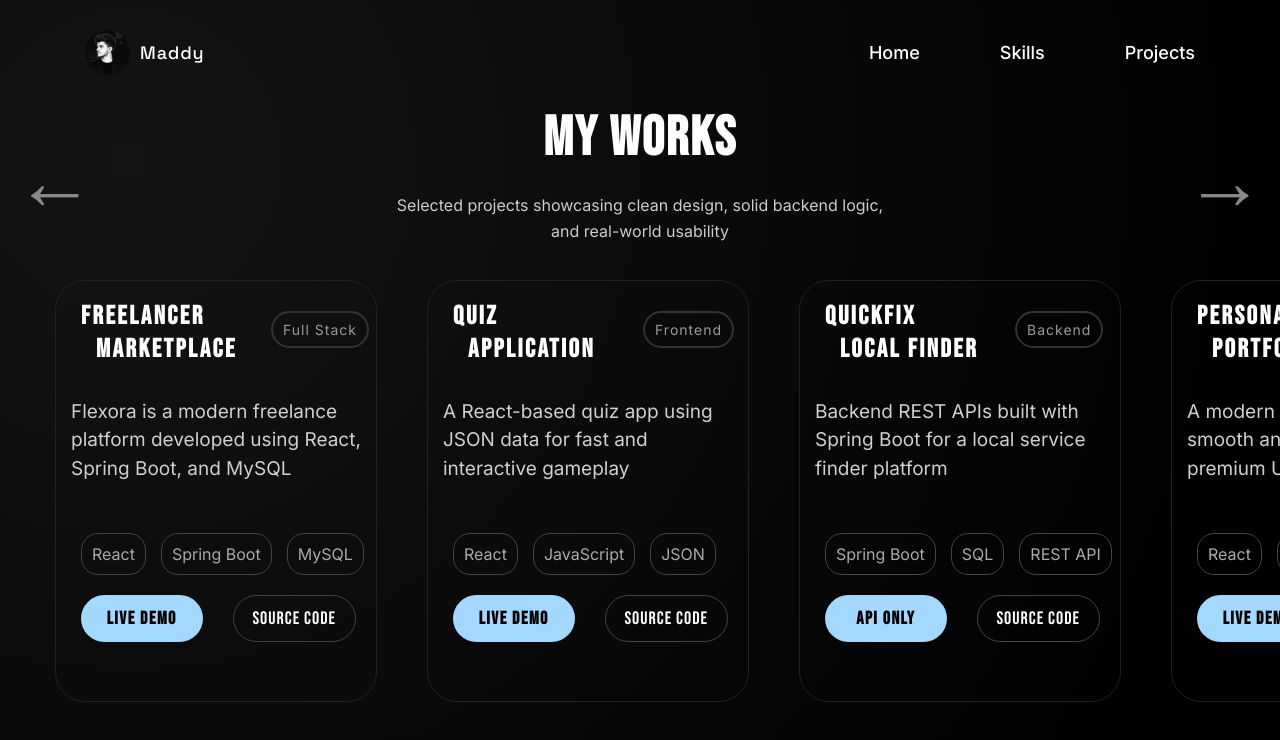
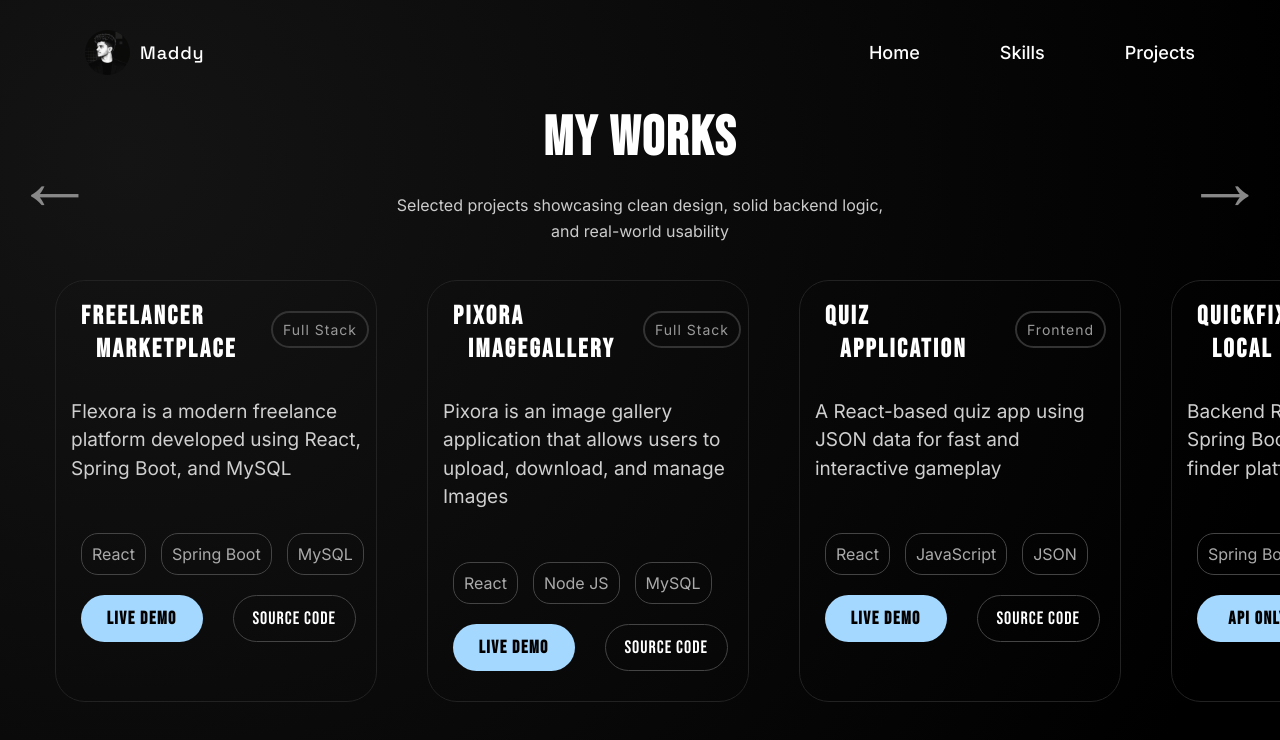
Before and after one commit to Madhavan1232/portfolio, a React (Create React App) app: page /#/projects in a window 1280 px wide. Shown: the top 740 px of the page. Built offline with nearby package versions, Linux system fonts and the light colour scheme.

Commit message:
Update Projects

```diff
--- a/src/Home/home.jsx
+++ b/src/Home/home.jsx
@@ -1,7 +1,6 @@
 import "./home.css";
 import home_bg from "./home-page.png";
 import Typewriter from "typewriter-effect";
-
 
 function Home() {
   return (
--- a/src/projects/projects.jsx
+++ b/src/projects/projects.jsx
@@ -55,6 +55,50 @@ function Projects() {
                 onClick={() =>
                   window.open(
                     "https://github.com/Madhavan1232/freelance-marketplace"
+                  )
+                }
+              >
+                Source Code
+              </button>
+            </div>
+
+          </div>
+        </div>
+        <div className="project-item">
+          <div className="project-card">
+
+            <div className="project-header">
+              <span className="title-line">Pixora</span>
+              <span className="title-line second">ImageGallery</span>
+              <span className="project-type">Full Stack</span>
+            </div>
+
+            <p className="project-desc">
+              Pixora is an image gallery application that allows users to upload, download, and manage Images
+            </p>
+
+            <div className="project-techs">
+              <span>React</span>
+              <span>Node JS</span>
+              <span>MySQL</span>
+            </div>
+
+            <div className="action-btn">
+              <button
+                className="live-btn"
+                onClick={() =>
+                  window.open(
+                    "https://pixorafrontend.z29.web.core.windows.net/"
+                  )
+                }
+              >
+                Live Demo
+              </button>
+              <button
+                className="code-btn"
+                onClick={() =>
+                  window.open(
+                    "https://github.com/Madhavan1232/ImageGallery-pixora-"
                   )
                 }
               >
```
